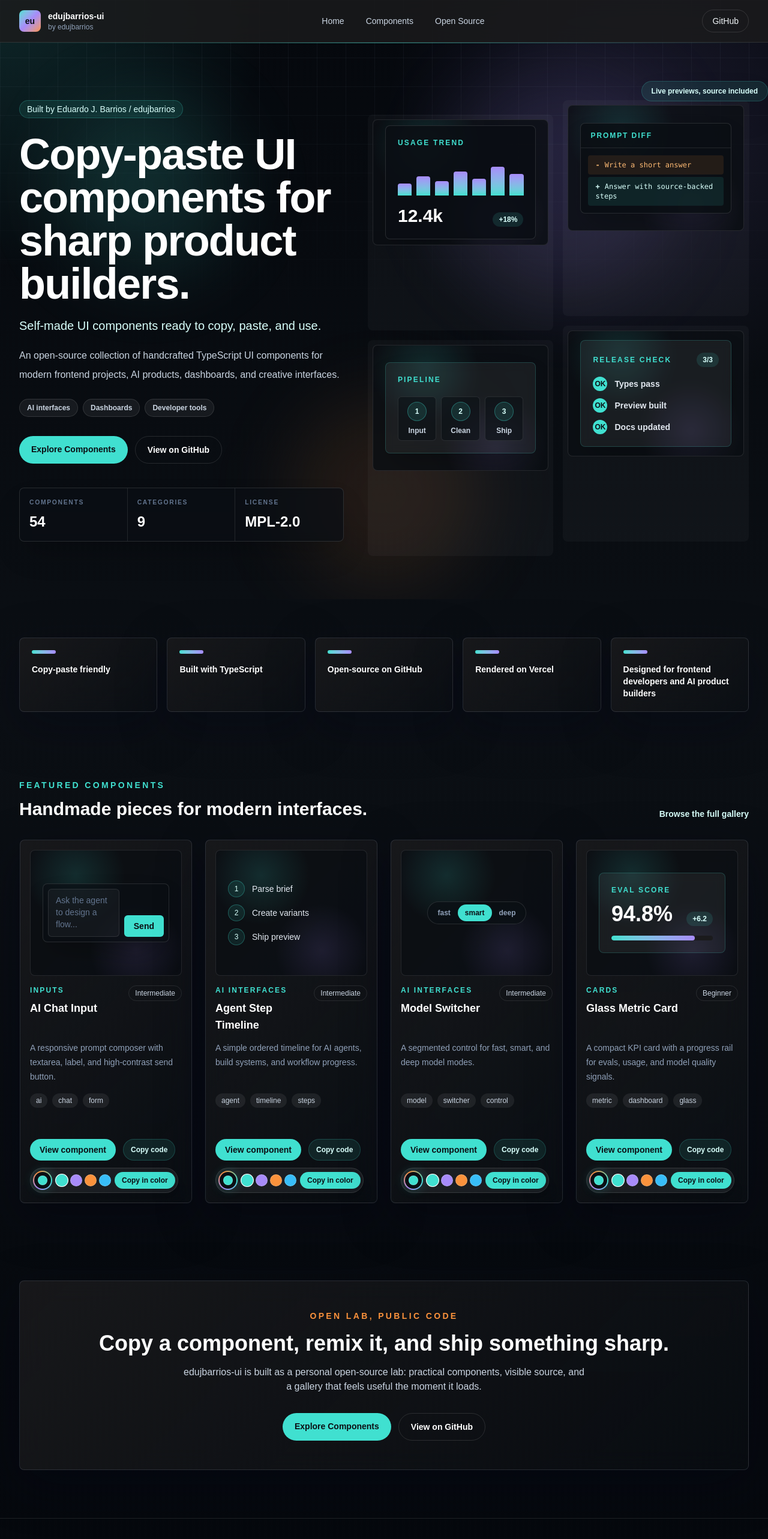
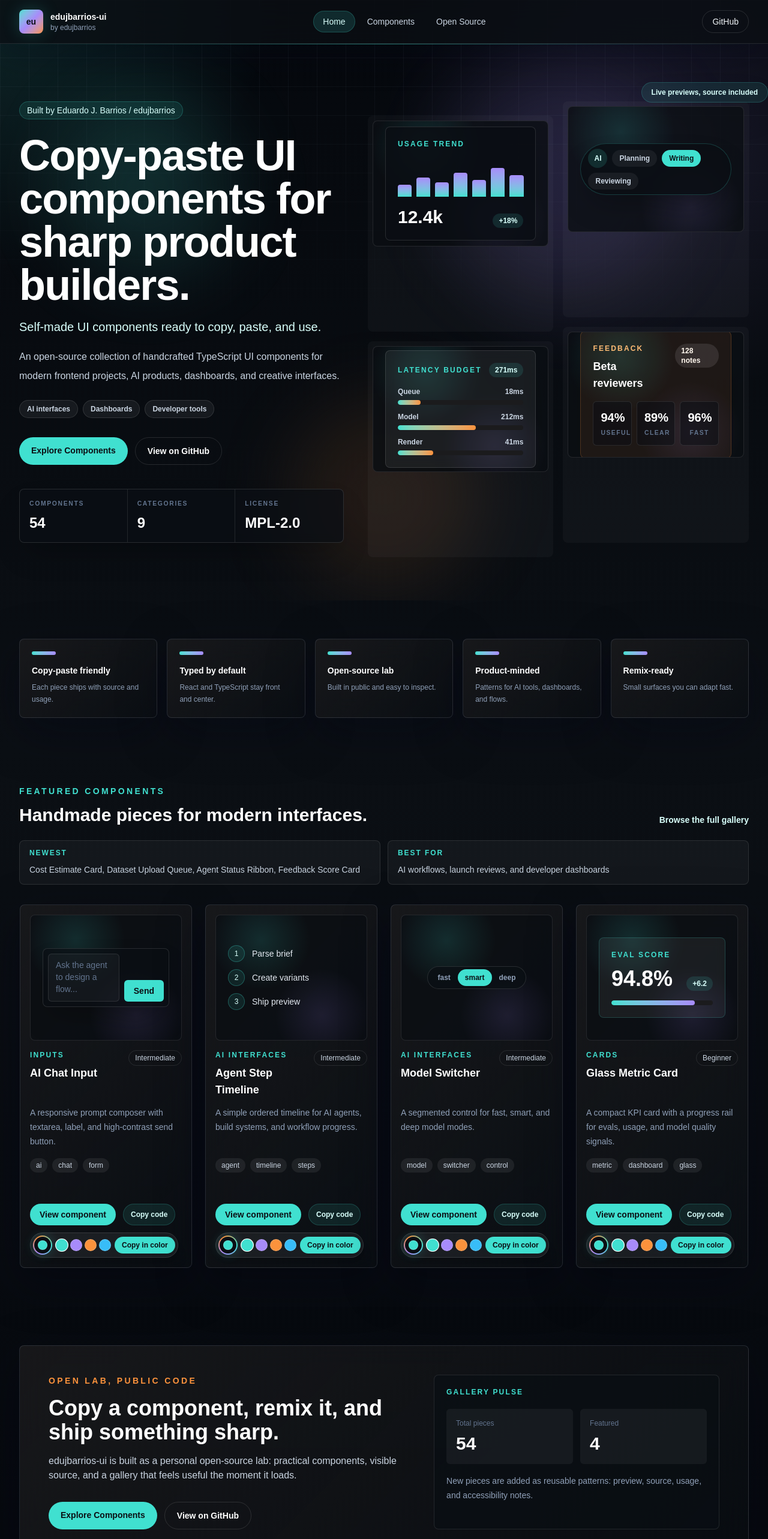
Before and after one commit to edujbarrios/edujbarrios-ui, a Next.js app: page / in a window 1280 px wide. Shown: the top 2566 px of the page at 60% size. Built offline with nearby package versions, Linux system fonts and the light colour scheme.

Commit message:
Enhance gallery page UI

```diff
--- a/app/components/page.tsx
+++ b/app/components/page.tsx
@@ -1,15 +1,33 @@
 import { SearchAndFilter } from "@/components/search-and-filter";
-import { components } from "@/lib/components";
+import { categories, components } from "@/lib/components";
+
+const galleryStats = [
+  { label: "Components", value: components.length },
+  { label: "Categories", value: categories.length },
+  { label: "Featured", value: components.filter((component) => component.featured).length },
+] as const;
 
 export default function ComponentsPage() {
   return (
     <>
       <section className="mx-auto max-w-7xl px-4 py-16 sm:px-6 lg:px-8">
-        <p className="text-sm font-semibold uppercase tracking-[0.24em] text-[#40E0D0]">Component gallery</p>
-        <h1 className="mt-4 max-w-3xl text-4xl font-black text-white sm:text-5xl">Search, preview, copy, and paste.</h1>
-        <p className="mt-5 max-w-2xl text-base leading-8 text-slate-300">
-          A growing set of self-made React components for AI products, dashboards, navigation systems, and polished frontend experiments.
-        </p>
+        <div className="grid gap-8 lg:grid-cols-[1fr_22rem] lg:items-end">
+          <div>
+            <p className="text-sm font-semibold uppercase tracking-[0.24em] text-[#40E0D0]">Component gallery</p>
+            <h1 className="mt-4 max-w-3xl text-4xl font-black text-white sm:text-5xl">Search, preview, copy, and paste.</h1>
+            <p className="mt-5 max-w-2xl text-base leading-8 text-slate-300">
+              A growing set of self-made React components for AI products, dashboards, navigation systems, and polished frontend experiments.
+            </p>
+          </div>
+          <dl className="grid grid-cols-3 overflow-hidden rounded-lg border border-white/12 bg-[#0b0f14]/78 shadow-2xl backdrop-blur">
+            {galleryStats.map((stat) => (
+              <div key={stat.label} className="border-r border-white/10 p-4 last:border-r-0">
+                <dt className="text-[0.65rem] font-semibold uppercase tracking-[0.14em] text-slate-500">{stat.label}</dt>
+                <dd className="mt-2 text-2xl font-black text-white">{stat.value}</dd>
+              </div>
+            ))}
+          </dl>
+        </div>
       </section>
       <SearchAndFilter components={components} />
     </>
--- a/app/page.tsx
+++ b/app/page.tsx
@@ -5,11 +5,15 @@ import { components } from "@/lib/components";
 import { siteConfig } from "@/lib/config";
 
 const principles = [
-  "Copy-paste friendly",
-  "Built with TypeScript",
-  "Open-source on GitHub",
-  "Rendered on Vercel",
-  "Designed for frontend developers and AI product builders",
+  { title: "Copy-paste friendly", detail: "Each piece ships with source and usage." },
+  { title: "Typed by default", detail: "React and TypeScript stay front and center." },
+  { title: "Open-source lab", detail: "Built in public and easy to inspect." },
+  { title: "Product-minded", detail: "Patterns for AI tools, dashboards, and flows." },
+  { title: "Remix-ready", detail: "Small surfaces you can adapt fast." },
+];
+const spotlight = [
+  { label: "Newest", value: components.slice(-4).map((component) => component.name).join(", ") },
+  { label: "Best for", value: "AI workflows, launch reviews, and developer dashboards" },
 ];
 
 export default function Home() {
@@ -22,9 +26,10 @@ export default function Home() {
       <section className="mx-auto max-w-7xl px-4 py-16 sm:px-6 lg:px-8">
         <div className="grid gap-4 md:grid-cols-5">
           {principles.map((principle) => (
-            <div key={principle} className="glass rounded-lg p-5">
+            <div key={principle.title} className="glass rounded-lg p-5">
               <span className="block h-1.5 w-10 rounded-full bg-gradient-to-r from-[#40E0D0] to-[#a78bfa]" />
-              <p className="mt-4 text-sm font-semibold text-white">{principle}</p>
+              <p className="mt-4 text-sm font-semibold text-white">{principle.title}</p>
+              <p className="mt-2 text-xs leading-5 text-slate-400">{principle.detail}</p>
             </div>
           ))}
         </div>
@@ -40,6 +45,14 @@ export default function Home() {
             Browse the full gallery
           </Link>
         </div>
+        <div className="mt-6 grid gap-3 md:grid-cols-2">
+          {spotlight.map((item) => (
+            <div key={item.label} className="rounded-lg border border-white/10 bg-white/[0.04] px-4 py-3">
+              <p className="text-xs font-semibold uppercase tracking-[0.16em] text-[#40E0D0]">{item.label}</p>
+              <p className="mt-2 text-sm leading-6 text-slate-300">{item.value}</p>
+            </div>
+          ))}
+        </div>
         <div className="mt-8 grid gap-5 md:grid-cols-2 xl:grid-cols-4">
           {featured.map((component) => (
             <ComponentCard key={component.slug} component={component} />
@@ -48,13 +61,14 @@ export default function Home() {
       </section>
 
       <section className="mx-auto max-w-7xl px-4 py-20 sm:px-6 lg:px-8">
-        <div className="glass rounded-lg p-8 text-center md:p-12">
+        <div className="glass grid gap-8 rounded-lg p-8 md:grid-cols-[1fr_0.78fr] md:p-12">
+          <div>
             <p className="text-sm font-semibold uppercase tracking-[0.24em] text-[#fb923c]">Open lab, public code</p>
             <h2 className="mt-4 text-3xl font-black text-white md:text-4xl">Copy a component, remix it, and ship something sharp.</h2>
-          <p className="mx-auto mt-4 max-w-2xl text-slate-300">
+            <p className="mt-4 max-w-2xl text-slate-300">
               {siteConfig.name} is built as a personal open-source lab: practical components, visible source, and a gallery that feels useful the moment it loads.
             </p>
-          <div className="mt-8 flex justify-center gap-3">
+            <div className="mt-8 flex flex-wrap gap-3">
               <Link href="/components" className="rounded-full bg-[#40E0D0] px-5 py-3 text-sm font-bold text-[#0b0f14]">
                 Explore Components
               </Link>
@@ -63,6 +77,21 @@ export default function Home() {
               </a>
             </div>
           </div>
+          <div className="rounded-lg border border-white/10 bg-[#0b0f14]/70 p-5">
+            <p className="text-xs font-semibold uppercase tracking-[0.18em] text-[#40E0D0]">Gallery pulse</p>
+            <dl className="mt-5 grid grid-cols-2 gap-3">
+              <div className="rounded-md bg-white/[0.05] p-4">
+                <dt className="text-xs text-slate-500">Total pieces</dt>
+                <dd className="mt-2 text-3xl font-black text-white">{components.length}</dd>
+              </div>
+              <div className="rounded-md bg-white/[0.05] p-4">
+                <dt className="text-xs text-slate-500">Featured</dt>
+                <dd className="mt-2 text-3xl font-black text-white">{featured.length}</dd>
+              </div>
+            </dl>
+            <p className="mt-4 text-sm leading-6 text-slate-400">New pieces are added as reusable patterns: preview, source, usage, and accessibility notes.</p>
+          </div>
+        </div>
       </section>
     </>
   );
--- a/components/hero.tsx
+++ b/components/hero.tsx
@@ -4,7 +4,7 @@ import { ComponentPreview } from "@/components/component-preview";
 import { categories, components } from "@/lib/components";
 import { siteConfig } from "@/lib/config";
 
-const previewSlugs = ["usage-sparkline-card", "prompt-diff-viewer", "data-pipeline-card", "release-checklist"] as const;
+const previewSlugs = ["usage-sparkline-card", "agent-status-ribbon", "latency-budget-card", "feedback-score-card"] as const;
 const heroStats = [
   { label: "Components", value: components.length },
   { label: "Categories", value: categories.length },
--- a/components/search-and-filter.tsx
+++ b/components/search-and-filter.tsx
@@ -12,10 +12,19 @@ type SearchAndFilterProps = {
 export function SearchAndFilter({ components }: SearchAndFilterProps) {
   const [query, setQuery] = useState("");
   const [category, setCategory] = useState("All");
+  const categoryCounts = useMemo(() => {
+    return categories.reduce<Record<string, number>>((counts, item) => {
+      counts[item] = components.filter((component) => component.category === item).length;
+      return counts;
+    }, {});
+  }, [components]);
 
   const filtered = useMemo(() => {
+    const normalizedQuery = query.trim().toLowerCase();
+
     return components.filter((component) => {
-      const matchesQuery = component.name.toLowerCase().includes(query.toLowerCase());
+      const searchable = [component.name, component.description, component.category, ...component.tags].join(" ").toLowerCase();
+      const matchesQuery = normalizedQuery.length === 0 || searchable.includes(normalizedQuery);
       const matchesCategory = category === "All" || component.category === category;
       return matchesQuery && matchesCategory;
     });
@@ -23,18 +32,21 @@ export function SearchAndFilter({ components }: SearchAndFilterProps) {
 
   return (
     <section className="mx-auto max-w-7xl px-4 pb-20 sm:px-6 lg:px-8">
-      <div className="glass rounded-lg p-4">
-        <div className="flex flex-col gap-4 lg:flex-row lg:items-center lg:justify-between">
+      <div className="glass rounded-lg p-4 sm:p-5">
+        <div className="flex flex-col gap-4 lg:flex-row lg:items-start lg:justify-between">
           <label className="flex-1">
             <span className="sr-only">Search components</span>
             <input
               value={query}
               onChange={(event) => setQuery(event.target.value)}
-              placeholder="Search by component name..."
+              placeholder="Search by name, tag, category, or use case..."
               className="w-full rounded-lg border border-white/10 bg-[#0b0f14]/70 px-4 py-3 text-sm text-white outline-none transition placeholder:text-slate-500 focus:border-[#40E0D0]/40"
             />
+            <span className="mt-2 block text-xs text-slate-500">
+              Showing {filtered.length} of {components.length} components
+            </span>
           </label>
-          <div className="flex gap-2 overflow-x-auto pb-1">
+          <div className="flex max-w-3xl gap-2 overflow-x-auto pb-1">
             {["All", ...categories].map((item) => (
               <button
                 key={item}
@@ -48,6 +60,7 @@ export function SearchAndFilter({ components }: SearchAndFilterProps) {
                 )}
               >
                 {item}
+                <span className={category === item ? "ml-2 text-[#d8fffb]/75" : "ml-2 text-slate-500"}>{item === "All" ? components.length : categoryCounts[item]}</span>
               </button>
             ))}
           </div>
--- a/components/site-header.tsx
+++ b/components/site-header.tsx
@@ -1,6 +1,7 @@
 "use client";
 
 import Link from "next/link";
+import { usePathname } from "next/navigation";
 import { useState } from "react";
 import { siteConfig } from "@/lib/config";
 import { cn } from "@/lib/utils";
@@ -13,12 +14,13 @@ const navItems = [
 
 export function SiteHeader() {
   const [open, setOpen] = useState(false);
+  const pathname = usePathname();
 
   return (
-    <header className="sticky top-0 z-50 border-b border-white/10 bg-[#1b1b1d]/82 backdrop-blur-xl">
+    <header className="sticky top-0 z-50 border-b border-white/10 bg-[#0b0f14]/78 shadow-[0_16px_60px_rgba(2,6,23,0.32)] backdrop-blur-xl">
       <div className="mx-auto flex max-w-7xl items-center justify-between px-4 py-4 sm:px-6 lg:px-8">
-        <Link href="/" className="flex items-center gap-3">
-          <span className="grid h-9 w-9 place-items-center rounded-lg bg-gradient-to-br from-[#40E0D0] via-[#a78bfa] to-[#fb923c] text-sm font-black text-[#0b0f14]">
+        <Link href="/" className="group flex items-center gap-3">
+          <span className="grid h-10 w-10 place-items-center rounded-lg bg-gradient-to-br from-[#40E0D0] via-[#a78bfa] to-[#fb923c] text-sm font-black text-[#0b0f14] shadow-[0_0_28px_rgba(64,224,208,0.22)] transition group-hover:scale-105">
             eu
           </span>
           <span>
@@ -32,7 +34,12 @@ export function SiteHeader() {
             <Link
               key={item.href}
               href={item.href}
-              className="rounded-full px-4 py-2 text-sm text-slate-300 transition hover:bg-white/8 hover:text-white"
+              className={cn(
+                "rounded-full px-4 py-2 text-sm transition",
+                isActivePath(pathname, item.href)
+                  ? "bg-[#40E0D0]/14 text-[#d8fffb] shadow-[inset_0_0_0_1px_rgba(64,224,208,0.22)]"
+                  : "text-slate-300 hover:bg-white/8 hover:text-white",
+              )}
             >
               {item.label}
             </Link>
@@ -51,7 +58,7 @@ export function SiteHeader() {
         <button
           type="button"
           onClick={() => setOpen((value) => !value)}
-          className="rounded-lg border border-white/12 px-3 py-2 text-sm text-slate-100 md:hidden"
+          className="rounded-lg border border-white/12 px-3 py-2 text-sm font-semibold text-slate-100 transition hover:bg-white/8 md:hidden"
           aria-expanded={open}
           aria-controls="mobile-nav"
         >
@@ -66,13 +73,27 @@ export function SiteHeader() {
               key={item.href}
               href={item.href}
               onClick={() => setOpen(false)}
-              className="rounded-lg px-3 py-2 text-sm text-slate-200 transition hover:bg-white/8"
+              className={cn(
+                "rounded-lg px-3 py-2 text-sm transition",
+                isActivePath(pathname, item.href) ? "bg-[#40E0D0]/12 text-[#d8fffb]" : "text-slate-200 hover:bg-white/8",
+              )}
             >
               {item.label}
             </Link>
           ))}
+          <a href={siteConfig.links.github} className="rounded-lg px-3 py-2 text-sm font-semibold text-slate-200 transition hover:bg-white/8">
+            GitHub
+          </a>
         </nav>
       </div>
     </header>
   );
 }
+
+function isActivePath(pathname: string, href: string) {
+  if (href === "/") {
+    return pathname === "/";
+  }
+
+  return pathname === href || pathname.startsWith(`${href}/`);
+}
```
Lines whose indentation alone changed are shown as unchanged.
